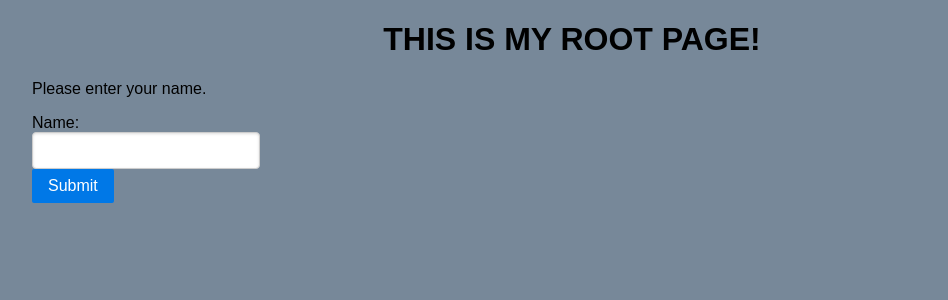
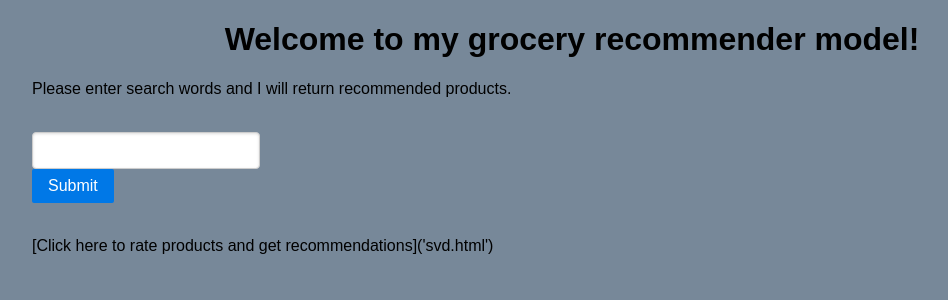
Before and after one commit to melodygr/grocery_recommendation, a Flask app: page / in a window 1280 px wide. Shown: the top 300 px of the page, without its empty margins (68-1016 px from the left). Run offline with Flask 2, Linux system fonts and the light colour scheme; parts of the project's set-up code (start-up, migrations or seed data) failed here and were passed over; some libraries are stand-ins or nearby versions.

Commit message:
more pickles

```diff
--- a/flask_app/app.py
+++ b/flask_app/app.py
@@ -11,16 +11,8 @@ import pickle
 app = Flask(__name__)
 app.config['DEBUG'] = True
 
+
 @app.route('/', methods=['GET', 'POST'])
-def rootpage():
-    name = ''
-    if request.method == 'POST' and 'username' in request.form:
-        name = request.form.get('username')
-    return render_template('index.html',
-                            name=name)
-
-
-@app.route('/nlp', methods=['GET', 'POST'])
 def nlppage():
     nlp = ''
     if request.method == 'POST' and 'searchwords' in request.form:
--- a/flask_app/templates/nlp.html
+++ b/flask_app/templates/nlp.html
@@ -42,4 +42,8 @@
     {% endif %}
 </div>
 
+<div class='main'>
+    <p>[Click here to rate products and get recommendations]('svd.html')</p>
+</div>
+
 </body>
```
Also changed, not shown: 1 other file.
